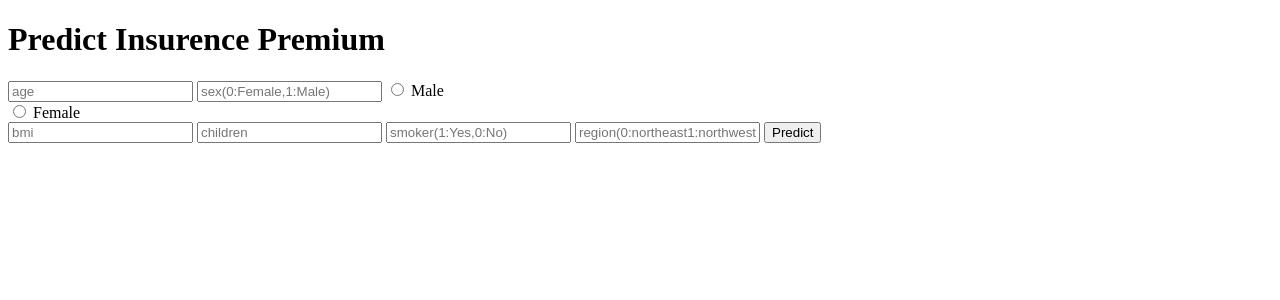
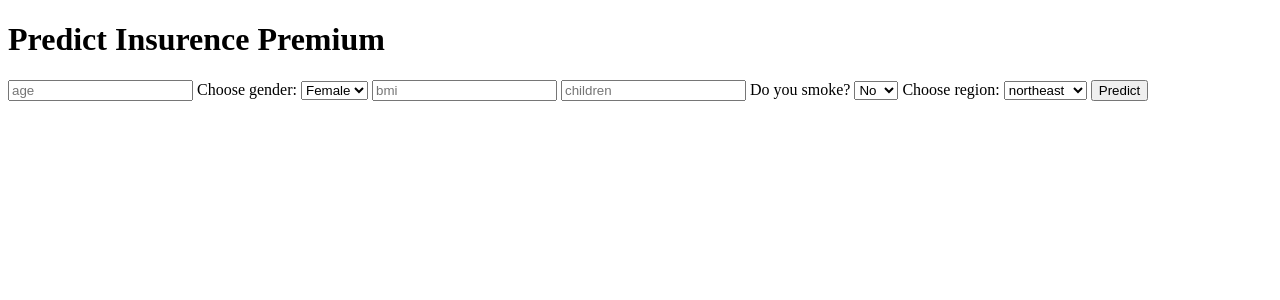
Before and after one commit to Rjshrivastav/Insurance-Premium-prediction, a Flask app: page / in a window 1280 px wide. Shown: the top 300 px of the page. Run offline with Flask 2, Linux system fonts and the light colour scheme; parts of the project's set-up code (start-up, migrations or seed data) failed here and were passed over.

Commit message:
Update index.html

```diff
--- a/templates/index.html
+++ b/templates/index.html
@@ -18,13 +18,32 @@
      <!-- Main Input For Receiving Query to our ML -->
     <form action="{{ url_for('predict')}}"method="post">
     	<input type="text" name="age" placeholder="age" required="required" />
-        <input type="text" name="sex(0:Female,1:Male)" placeholder="sex(0:Female,1:Male)" required="required" />
-	<input type="radio" name="gender" value="male"> Male<br>
-        <input type="radio" name="gender" value="female"> Female<br>
+
+	<label for="gender">Choose gender:</label>
+
+        <select name="gender" id="gender">
+        <option value="0">Female</option>
+        <option value="1">Male</option>
+        </select>
+
 	<input type="text" name="bmi" placeholder="bmi" required="required" />
 	<input type="text" name="children" placeholder="children" required="required" />
-	<input type="text" name="smoker(1:Yes,0:No)" placeholder="smoker(1:Yes,0:No)" required="required" />
-	<input type="text" name="region(0:northeast1:northwest,2:southeast,3:southwest)" placeholder="region(0:northeast1:northwest,2:southeast,3:southwest)" required="required" />
+
+	<label for="smoker">Do you smoke?</label>
+
+        <select name="smoker" id="smoker">
+        <option value="0">No</option>
+        <option value="1">Yes</option>
+        </select>
+
+	<label for="region">Choose region:</label>
+
+        <select name="region" id="region">
+        <option value="0">northeast</option>
+        <option value="1">northwest</option>
+        <option value="2">southeast</option>
+        <option value="3">southwest</option>
+        </select>
 
         <button type="submit" class="btn btn-primary btn-block btn-large">Predict</button>
     </form>
```
